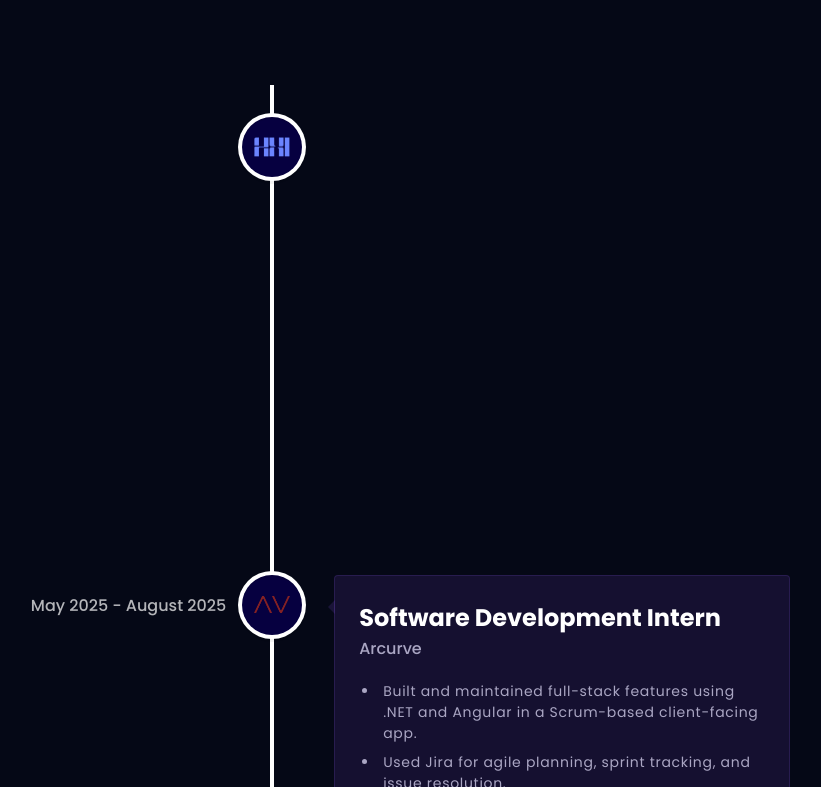
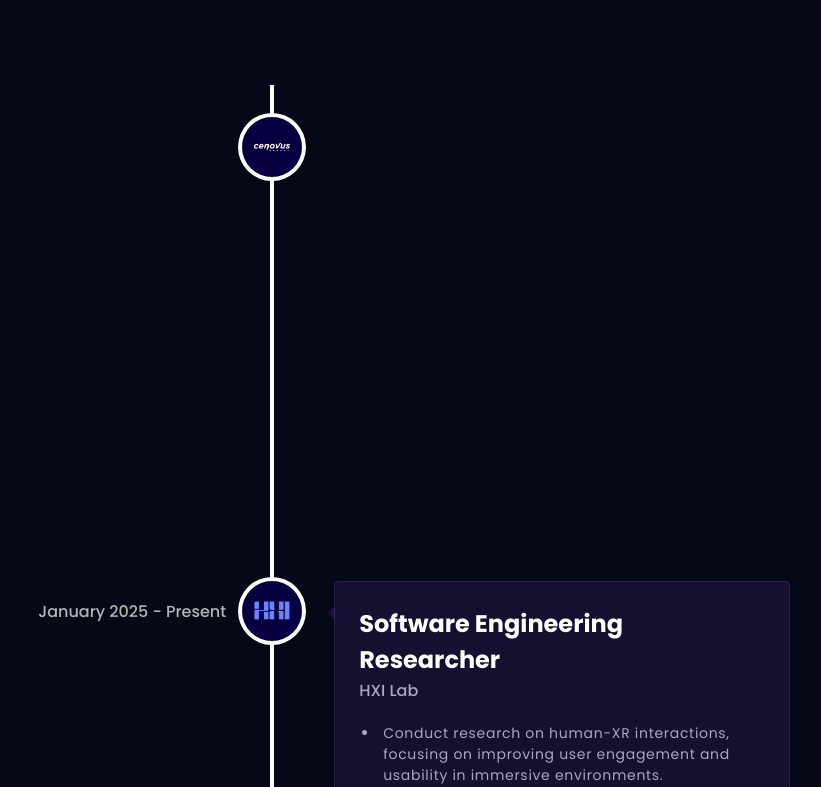
Before and after one commit to zaid-ahmed1/Portfolio, a React (Vite) app: page / in a window 1280 px wide. Shown: the part 1673-2460 px from the top of the page, without its empty margins (368-1189 px from the left). Built offline with nearby package versions, Linux system fonts and the light colour scheme.

Commit message:
Add Cenovus Full Stack and AI Developer experience

```diff
--- a/src/constants/index.js
+++ b/src/constants/index.js
@@ -159,6 +159,18 @@ import {
   ];
 
   const experiences = [
+    {
+      title: "Full Stack and AI Developer",
+      company_name: "Cenovus Energy",
+      icon: cve,
+      iconBg: "#060040",
+      date: "May 2026 - Aug 2026",
+      points: [
+        "Developed and enhanced AI-powered applications and automation solutions to improve business processes, streamline workflows, and support digital initiatives across Cenovus.",
+        "Collaborated with stakeholders to design, build, and deploy data-driven tools that leveraged AI technologies, enterprise data, and modern software development practices to solve business challenges.",
+        "Used emerging AI frameworks and agent-based technologies, including LangGraph and Agno.",
+      ],
+    },
     {
       title: "Software Engineering Researcher",
       company_name: "HXI Lab",
```
